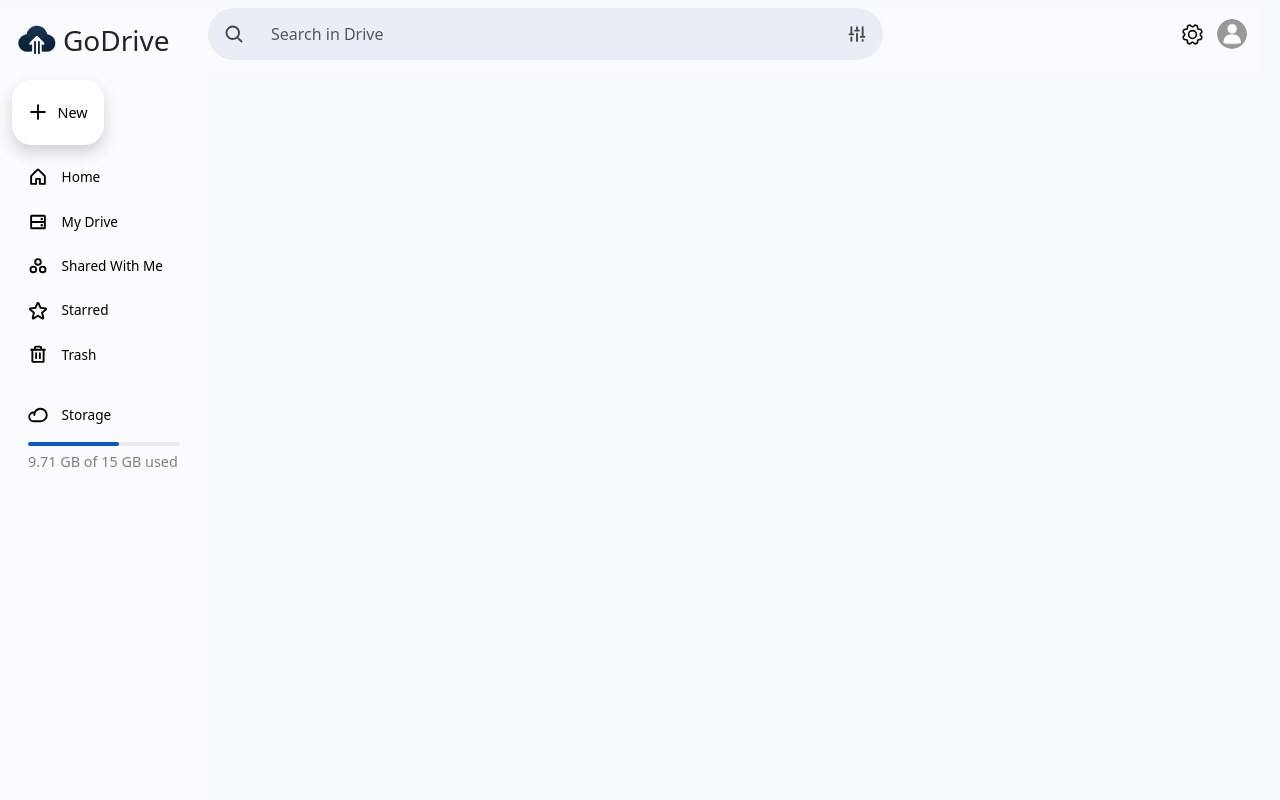
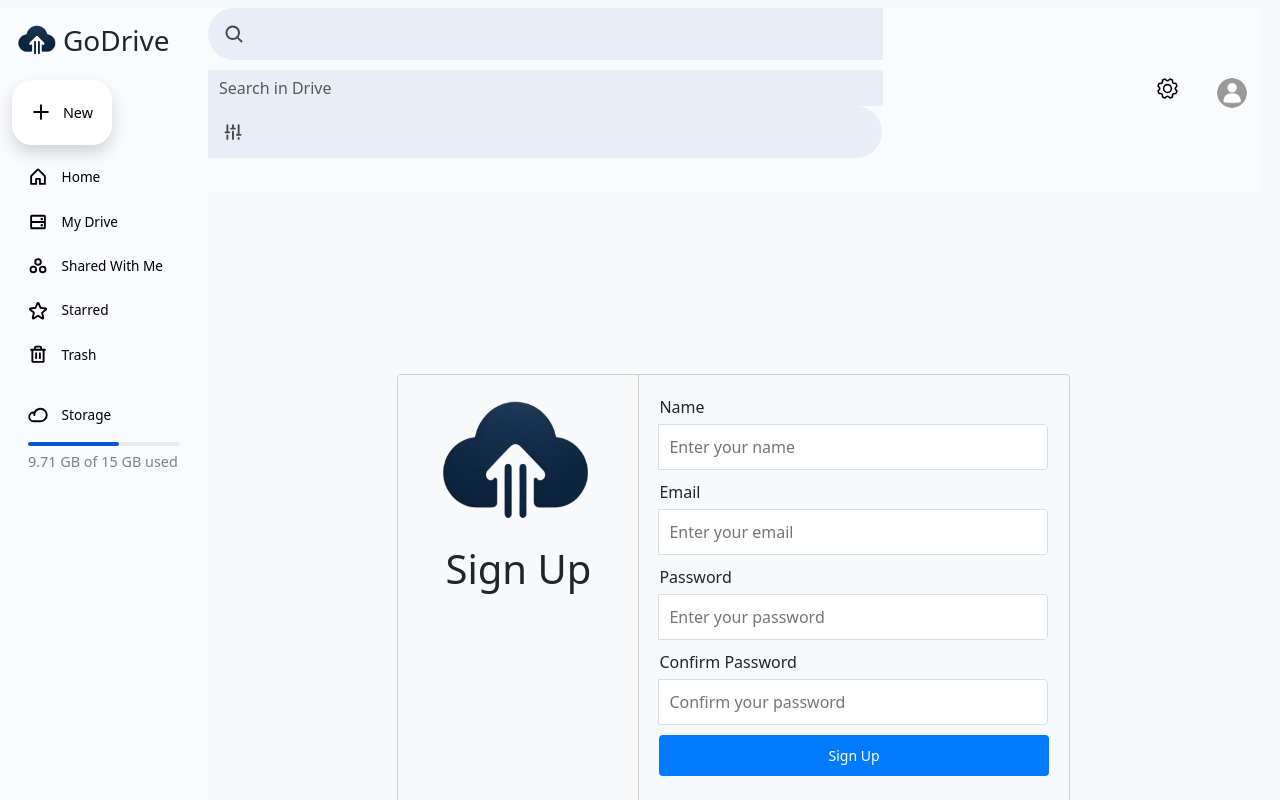
Before and after one commit to momox369/GoDrive, a React (Create React App) app: page /signup in a window 1280 px wide. Built offline with nearby package versions, Linux system fonts and the light colour scheme.

Commit message:
added sign in sign up

```diff
--- a/package.json
+++ b/package.json
@@ -9,6 +9,7 @@
     "@testing-library/react": "^13.4.0",
     "@testing-library/user-event": "^13.5.0",
     "axios": "^1.6.8",
+    "bootstrap": "^5.3.3",
     "cors": "^2.8.5",
     "dotenv": "^16.4.5",
     "express": "^4.19.2",
@@ -21,6 +22,7 @@
     "react-dropzone": "^14.2.3",
     "react-router-bootstrap": "^0.26.2",
     "react-scripts": "5.0.1",
+    "sass": "^1.75.0",
     "web-vitals": "^2.1.4"
   },
   "scripts": {
--- a/src/App.jsx
+++ b/src/App.jsx
@@ -10,6 +10,8 @@ import Drive from "./pages/Drive/Drive";
 import { ViewModeProvider } from "./components/ViewModeController";
 import FullScreenDropzone from "./components/FileUpload";
 import { FileProvider } from "./components/FileController";
+import SignIn from './pages/SignIn/SignIn';
+import SignUp from "./pages/SignUp/SignUp";
 
 const App = () => (
   <BrowserRouter>
@@ -43,6 +45,8 @@ const App = () => (
                   <Route path="/shared" element={<Shared />} />
                   <Route path="/starred" element={<Starred />} />
                   <Route path="/trash" element={<Trash />} />
+                  <Route path="/signin" element={<SignIn />} />
+                  <Route path="/signup" element={<SignUp />} />
                 </Routes>
               </FullScreenDropzone>
             </main>
--- /dev/null
+++ b/src/pages/SignIn/SignIn.jsx
@@ -0,0 +1,67 @@
+import React, { useState } from 'react';
+import './SignIn.scss';  // Using SCSS for styles
+import logo from "../../assets/logo.png";  // Importing logo from assets
+
+const SignIn = () => {
+  const [email, setEmail] = useState('');
+  const [password, setPassword] = useState('');
+  const [rememberMe, setRememberMe] = useState(false);
+
+  const handleSubmit = (event) => {
+    event.preventDefault();
+    console.log(email, password, rememberMe);
+  };
+
+  const handleSignUp = () => {
+    console.log("Redirect to Sign Up");
+    // Implement redirection or modal for sign up here
+  };
+
+  return (
+    <div className="sign-in-container">
+      <form onSubmit={handleSubmit}>
+        <div className="left-panel">
+          <img src={logo} alt="GoDrive logo" className="logo" id='signinlogo' />
+          <h1>Sign In</h1>
+        </div>
+        <div className="right-panel">
+          <div className="input-group">
+            <label htmlFor="email">Email</label>
+            <input
+              id="email"
+              type="email"
+              value={email}
+              onChange={(e) => setEmail(e.target.value)}
+              placeholder="Enter your email"
+              required
+            />
+          </div>
+          <div className="input-group">
+            <label htmlFor="password">Password</label>
+            <input
+              id="password"
+              type="password"
+              value={password}
+              onChange={(e) => setPassword(e.target.value)}
+              placeholder="Enter your password"
+              required
+            />
+          </div>
+          <div className="input-group">
+            <label>
+              <input
+                type="checkbox"
+                checked={rememberMe}
+                onChange={(e) => setRememberMe(e.target.checked)}
+              /> Remember Me
+            </label>
+          </div>
+          <button type="submit">Sign In</button>
+          <button type="button" onClick={handleSignUp}>Sign Up</button>
+        </div>
+      </form>
+    </div>
+  );
+};
+
+export default SignIn;
--- /dev/null
+++ b/src/pages/SignIn/SignIn.scss
@@ -0,0 +1,77 @@
+.sign-in-container {
+  display: flex;
+  justify-content: center;
+  align-items: center;
+  height: 100vh;
+  text-align: center;
+}
+
+form {
+  display: flex;
+  border: 1px solid #ccc;
+  border-radius: 4px;
+  overflow: hidden; /* Keeps children within the border */
+}
+
+.left-panel, .right-panel {
+  padding: 20px;
+}
+
+.left-panel {
+  background: #f8f9fa;
+  border-right: 1px solid #ccc;
+}
+
+.right-panel {
+  display: flex;
+  flex-direction: column;
+  justify-content: center;
+}
+
+#signinlogo {
+  width: 200px;
+  height: 130px;
+  margin-bottom: 20px;
+}
+
+.input-group {
+  margin-bottom: 10px;
+}
+
+input[type="email"],
+input[type="password"] {
+  width: 100%;
+  padding: 10px;
+  margin-top: 5px;
+  box-sizing: border-box;
+  border: 1px solid #ddd;
+  border-radius: 4px;
+}
+
+button {
+  padding: 8px 10px; /* Smaller padding for smaller buttons */
+  font-size: 14px; /* Adjust font size if needed */
+  width: auto; /* Adjust width to content */
+  min-width: 100px; /* Ensuring buttons aren't too small */
+  margin-bottom: 10px; /* Space between buttons vertically if stacked */
+}
+
+button:hover {
+  background-color: #0056b3;
+}
+
+.input-group label {
+  display: flex;
+  align-items: center;
+}
+
+input[type="checkbox"] {
+  margin-right: 5px;
+}
+
+.sign-up-button {
+  background-color: #28a745;  // A different color to distinguish it from the sign in button
+  &:hover {
+    background-color: #1e6b34;
+  }
+}
--- /dev/null
+++ b/src/pages/SignUp/SignUp.jsx
@@ -0,0 +1,76 @@
+import React, { useState } from 'react';
+import './SignUp.scss'; // Assume similar styles to SignIn.scss
+import logo from "../../assets/logo.png";
+
+const SignUp = () => {
+  const [name, setName] = useState('');
+  const [email, setEmail] = useState('');
+  const [password, setPassword] = useState('');
+  const [confirmPassword, setConfirmPassword] = useState('');
+
+  const handleSubmit = (event) => {
+    event.preventDefault();
+    console.log(name, email, password, confirmPassword);
+    // Add validation and logic for sign-up here
+  };
+
+  return (
+    <div className="sign-in-container">
+      <form onSubmit={handleSubmit}>
+        <div className="left-panel">
+          <img src={logo} alt="GoDrive logo" className="logo" id='signuplogo' />
+          <h1>Sign Up</h1>
+        </div>
+        <div className="right-panel">
+          <div className="input-group">
+            <label htmlFor="name">Name</label>
+            <input
+              id="name"
+              type="text"
+              value={name}
+              onChange={(e) => setName(e.target.value)}
+              placeholder="Enter your name"
+              required
+            />
+          </div>
+          <div className="input-group">
+            <label htmlFor="email">Email</label>
+            <input
+              id="email"
+              type="email"
+              value={email}
+              onChange={(e) => setEmail(e.target.value)}
+              placeholder="Enter your email"
+              required
+            />
+          </div>
+          <div className="input-group">
+            <label htmlFor="password">Password</label>
+            <input
+              id="password"
+              type="password"
+              value={password}
+              onChange={(e) => setPassword(e.target.value)}
+              placeholder="Enter your password"
+              required
+            />
+          </div>
+          <div className="input-group">
+            <label htmlFor="confirm-password">Confirm Password</label>
+            <input
+              id="confirm-password"
+              type="password"
+              value={confirmPassword}
+              onChange={(e) => setConfirmPassword(e.target.value)}
+              placeholder="Confirm your password"
+              required
+            />
+          </div>
+          <button type="submit">Sign Up</button>
+        </div>
+      </form>
+    </div>
+  );
+};
+
+export default SignUp;
--- /dev/null
+++ b/src/pages/SignUp/SignUp.scss
@@ -0,0 +1,63 @@
+/* Assuming similar styles as SignIn.scss */
+.sign-in-container, .sign-up-container {
+    display: flex;
+    justify-content: center;
+    align-items: center;
+    height: 100vh;
+    text-align: center;
+  }
+
+  form {
+    display: flex;
+    border: 1px solid #ccc;
+    border-radius: 4px;
+    overflow: hidden;
+  }
+
+  .left-panel, .right-panel {
+    padding: 20px;
+  }
+
+  .left-panel {
+    background: #f8f9fa;
+    border-right: 1px solid #ccc;
+  }
+
+  .right-panel {
+    display: flex;
+    flex-direction: column;
+    justify-content: center;
+  }
+
+  #signinlogo, #signuplogo {
+    width: 200px;
+    height: 130px;
+    margin-bottom: 20px;
+  }
+
+  .input-group {
+    margin-bottom: 10px;
+  }
+
+  input[type="email"], input[type="password"], input[type="text"] {
+    width: 100%;
+    padding: 10px;
+    margin-top: 5px;
+    box-sizing: border-box;
+    border: 1px solid #ddd;
+    border-radius: 4px;
+  }
+
+  button {
+    width: 100%;
+    padding: 10px;
+    background-color: #007BFF;
+    color: white;
+    border: none;
+    border-radius: 4px;
+    cursor: pointer;
+  }
+
+  button:hover {
+    background-color: #0056b3;
+  }
```
Also changed, not shown: 1 other file (tests, documents, lock files or other folders).
